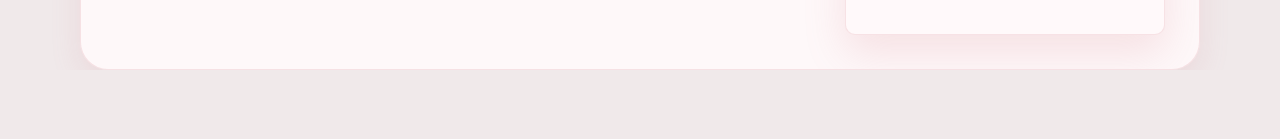
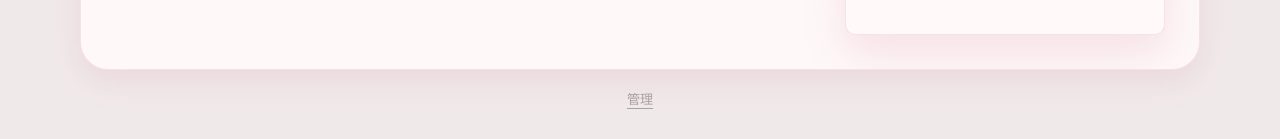
Before and after one commit to sunpotflower4460-cpu/TIRASI-HP, a React (Vite) app: page / in a window 1280 px wide. Shown: the part 3299-3438 px from the top of the page. Before the commit the page ends 3369 px from the top, so only its background shows below. Built offline with nearby package versions, Linux system fonts and the light colour scheme; a web font is replaced by a local one.

Commit message:
Show small admin entry link on home page

```diff
--- a/src/components/Home/HomeWithFlyerPreview.tsx
+++ b/src/components/Home/HomeWithFlyerPreview.tsx
@@ -1,4 +1,5 @@
 import type { EventData } from "../../types/event";
+import { AdminEntryLink } from "./AdminEntryLink";
 import { HomeFlyerPreview } from "./HomeFlyerPreview";
 import { HomePage } from "./HomePage";
 import { PerformerProfiles } from "./PerformerProfiles";
@@ -11,7 +12,7 @@ type HomeWithFlyerPreviewProps = {
   onEdit?: () => void;
 };
 
-export function HomeWithFlyerPreview({ eventData, onOpenFlyer }: HomeWithFlyerPreviewProps) {
+export function HomeWithFlyerPreview({ eventData, onOpenFlyer, onEdit }: HomeWithFlyerPreviewProps) {
   return (
     <>
       <HomePage eventData={eventData} onOpenFlyer={onOpenFlyer} />
@@ -19,6 +20,7 @@ export function HomeWithFlyerPreview({ eventData, onOpenFlyer }: HomeWithFlyerPr
         <PerformerProfiles eventData={eventData} />
         <VisitorInfo eventData={eventData} />
         <HomeFlyerPreview eventData={eventData} onOpenFlyer={onOpenFlyer} />
+        <AdminEntryLink onEdit={onEdit} />
       </div>
     </>
   );
```
